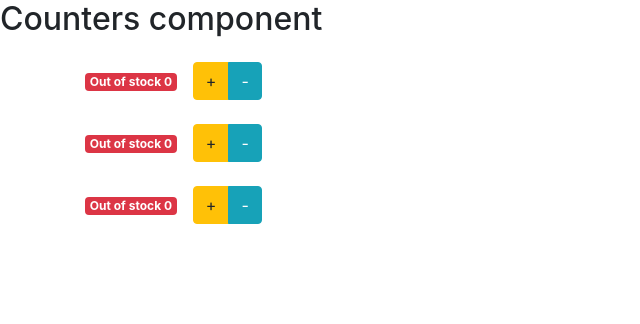
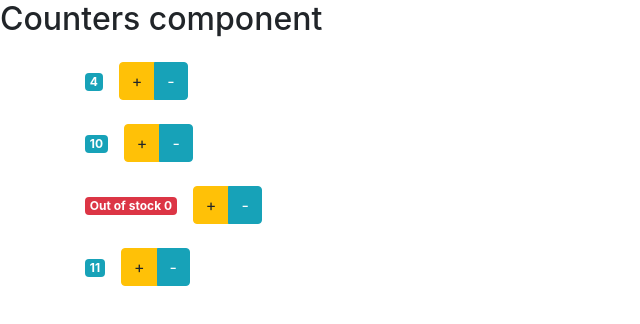
Before and after one commit to andriusdulevicius/reactIntro, a React (Create React App) app: page / in a window 1280 px wide. Shown: the top 324 px of the page, without its empty margins (0-640 px from the left). Built offline with nearby package versions, Linux system fonts and the light colour scheme.

Commit message:
props in Counter works

```diff
--- a/src/components/counter.jsx
+++ b/src/components/counter.jsx
@@ -3,7 +3,7 @@ import React, { Component } from 'react';
 class Counter extends Component {
   //lokali komponento busena
   state = {
-    count: 0,
+    count: this.props.value,
     imgUrl: 'https://picsum.photos/200/200',
     colors: ['yellow', 'green', 'red'],
   };
--- a/src/components/counters.jsx
+++ b/src/components/counters.jsx
@@ -2,17 +2,24 @@ import React, { Component } from 'react';
 import Counter from './counter';
 
 class Counters extends Component {
-  state = {};
+  state = {
+    counters: [
+      { id: 1, value: 4 },
+      { id: 2, value: 10 },
+      { id: 3, value: 0 },
+      { id: 4, value: 11 },
+    ],
+  };
   render() {
     return (
       <div>
         <h2>Counters component</h2>
-        <Counter />
-        <Counter />
-        <Counter />
+        {this.state.counters.map((c) => (
+          <Counter key={c.id} value={c.value} />
+        ))}
       </div>
     );
   }
 }
-
+//i props pasiduoda viskas kas yra Counter viduje (counter klaseje) isskyrus key, nes key yra specialus componentu atskyrimo zenklinimas
 export default Counters;
```
